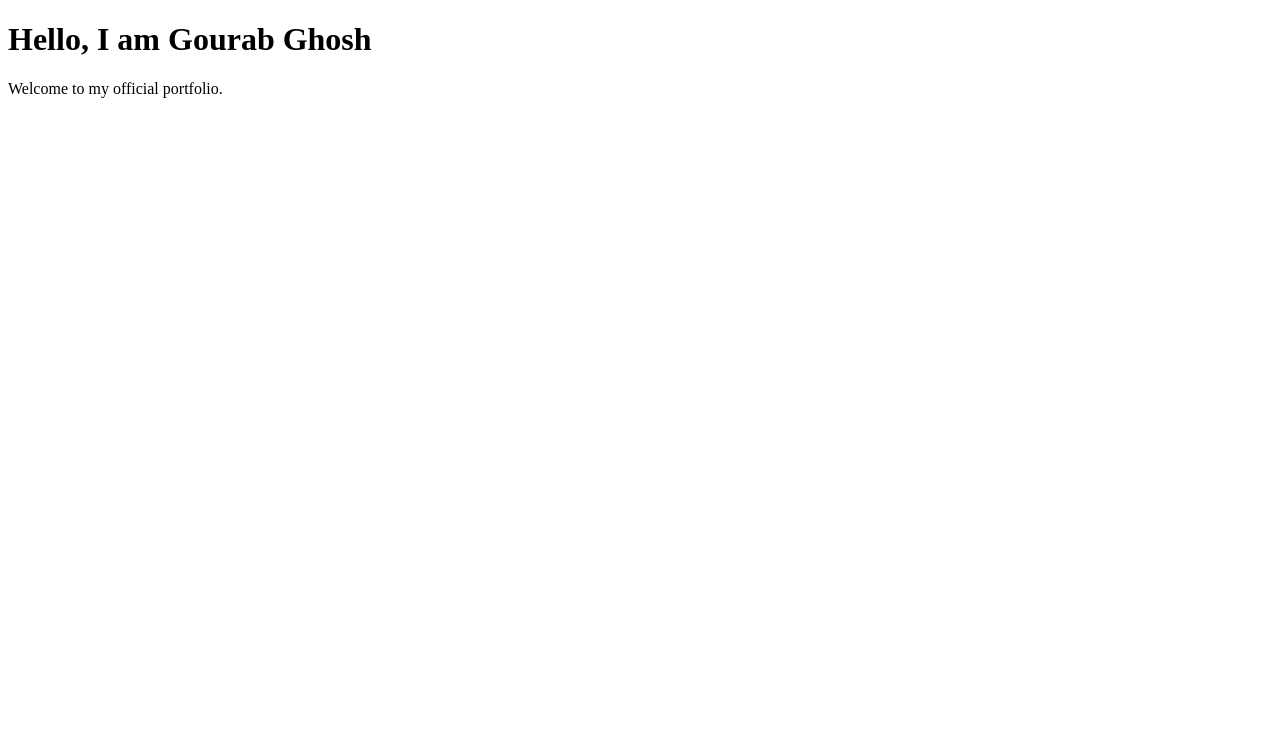
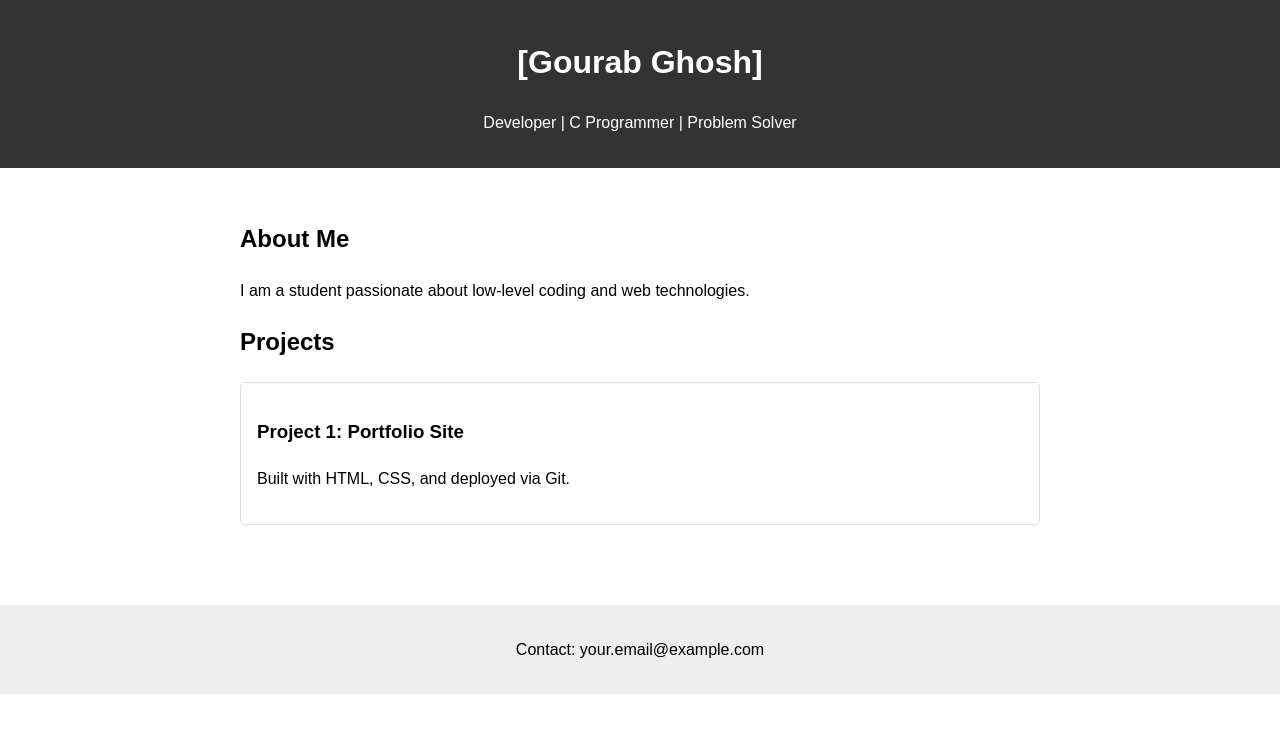
Before and after one commit to Gourabgh/Gourabgh.github.io, a plain HTML site: page index.html in a window 1280 px wide. Drawn offline with Linux system fonts and the light colour scheme.

Commit message:
Revamp index.html for portfolio presentation
Updated the structure and content of the portfolio site.

```diff
--- a/index.html
+++ b/index.html
@@ -1,10 +1,34 @@
 <!DOCTYPE html>
-<html>
+<html lang="en">
 <head>
-    <title>Gourab's Site</title>
+    <meta charset="UTF-8">
+    <meta name="viewport" content="width=device-width, initial-scale=1.0">
+    <title>My Portfolio</title>
+    <style>
+        body { font-family: sans-serif; margin: 0; padding: 0; line-height: 1.6; }
+        header { background: #333; color: #fff; padding: 1rem; text-align: center; }
+        .container { padding: 2rem; max-width: 800px; margin: auto; }
+        .project { border: 1px solid #ddd; padding: 1rem; margin-bottom: 1rem; border-radius: 5px; }
+        footer { text-align: center; padding: 1rem; background: #eee; margin-top: 2rem; }
+    </style>
 </head>
 <body>
-    <h1>Hello, I am Gourab Ghosh</h1>
-    <p>Welcome to my official portfolio.</p>
+    <header>
+        <h1>[Gourab Ghosh]</h1>
+        <p>Developer | C Programmer | Problem Solver</p>
+    </header>
+    <div class="container">
+        <h2>About Me</h2>
+        <p>I am a student passionate about low-level coding and web technologies.</p>
+
+        <h2>Projects</h2>
+        <div class="project">
+            <h3>Project 1: Portfolio Site</h3>
+            <p>Built with HTML, CSS, and deployed via Git.</p>
+        </div>
+    </div>
+    <footer>
+        <p>Contact: your.email@example.com</p>
+    </footer>
 </body>
 </html>
```
